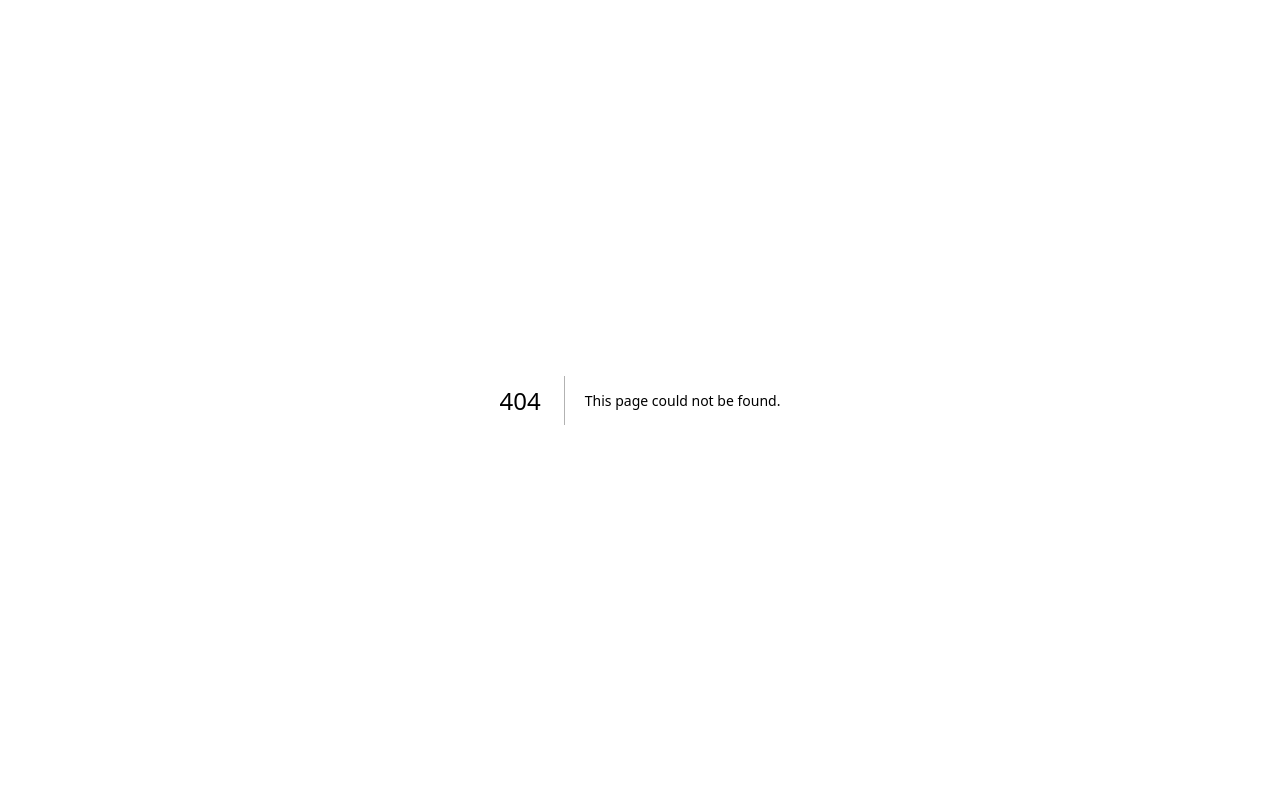
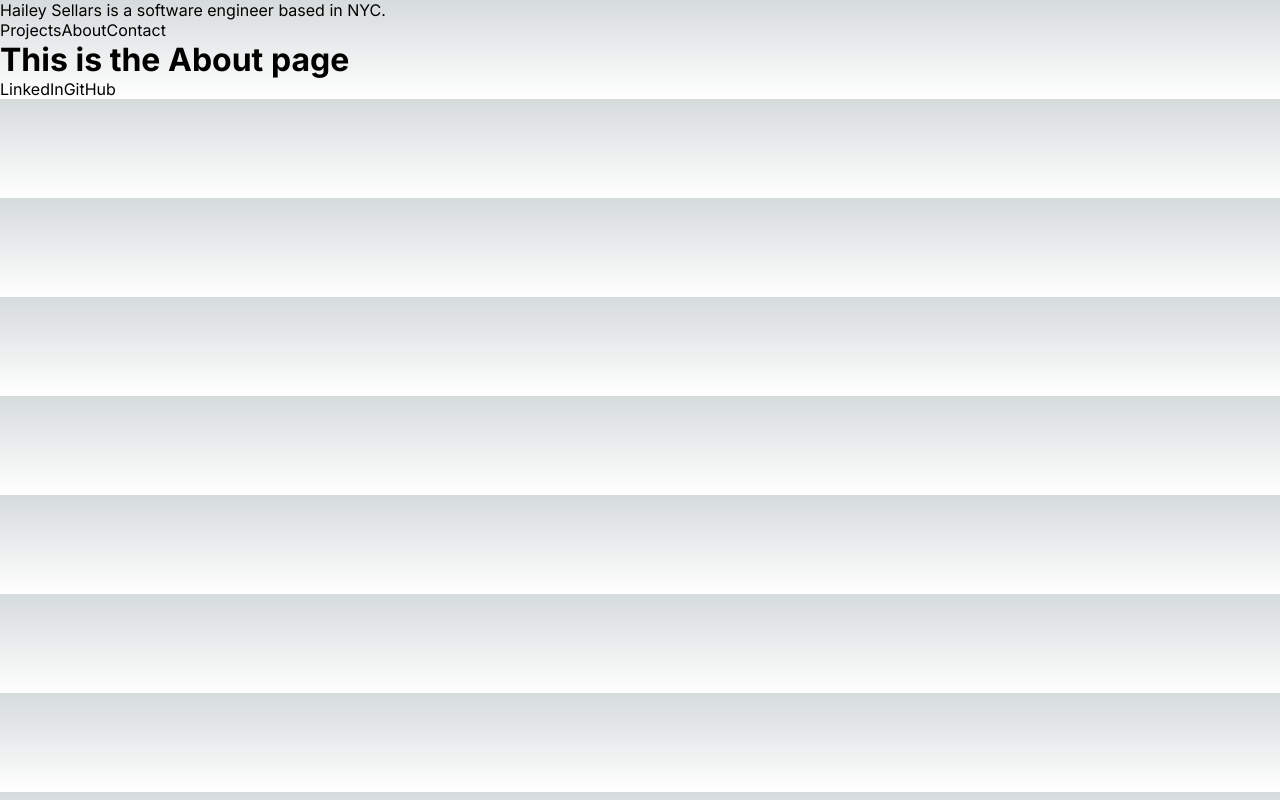
Before and after one commit to hlysllrs/portfolio, a Next.js app: page /about in a window 1280 px wide. Before the commit this address had no page. Built offline with nearby package versions, Linux system fonts and the light colour scheme.

Commit message:
outline page structure

```diff
--- /dev/null
+++ b/src/app/about/page.js
@@ -0,0 +1,7 @@
+export default function About() {
+  return (
+    <div>
+      <h1>This is the About page</h1>
+    </div>
+  )
+}
--- /dev/null
+++ b/src/app/components/Footer.js
@@ -0,0 +1,10 @@
+import Link from 'next/link'
+
+export default function Footer() {
+  return (
+    <div>
+      <Link href="https://www.linkedin.com/in/hailey-sellars/">LinkedIn</Link>
+      <Link href="https://github.com/hlysllrs">GitHub</Link>
+    </div>
+  )
+}
--- /dev/null
+++ b/src/app/components/NavBar.js
@@ -0,0 +1,14 @@
+import Link from 'next/link'
+
+export default function NavBar() {
+  return (
+    <div>
+      <Link href="/">Hailey Sellars is a software engineer based in NYC.</Link>
+      <div>
+        <Link href="/projects">Projects</Link>
+        <Link href="/about">About</Link>
+        <Link href="/contact">Contact</Link>
+      </div>
+    </div>
+  )
+}
--- a/src/app/layout.js
+++ b/src/app/layout.js
@@ -1,17 +1,24 @@
+import NavBar from './components/NavBar'
+import Footer from './components/Footer'
 import './globals.css'
 import { Inter } from 'next/font/google'
 
 const inter = Inter({ subsets: ['latin'] })
 
 export const metadata = {
-  title: 'Create Next App',
-  description: 'Generated by create next app',
+  title: 'Hailey Sellars',
+  description: 'Portfolio',
 }
 
 export default function RootLayout({ children }) {
   return (
     <html lang="en">
-      <body className={inter.className}>{children}</body>
+      <body className={inter.className}>
+        <NavBar />
+        <div className="main"></div>
+        <main classname="app">{children}</main>
+        <Footer />
+      </body>
     </html>
   )
 }
--- /dev/null
+++ b/src/app/projects/page.js
@@ -0,0 +1,3 @@
+export default function Projects() {
+  return <div>This is a Project</div>
+}
```
Also changed, not shown: src/app/contact/page.js (added, +7 -0 lines).
